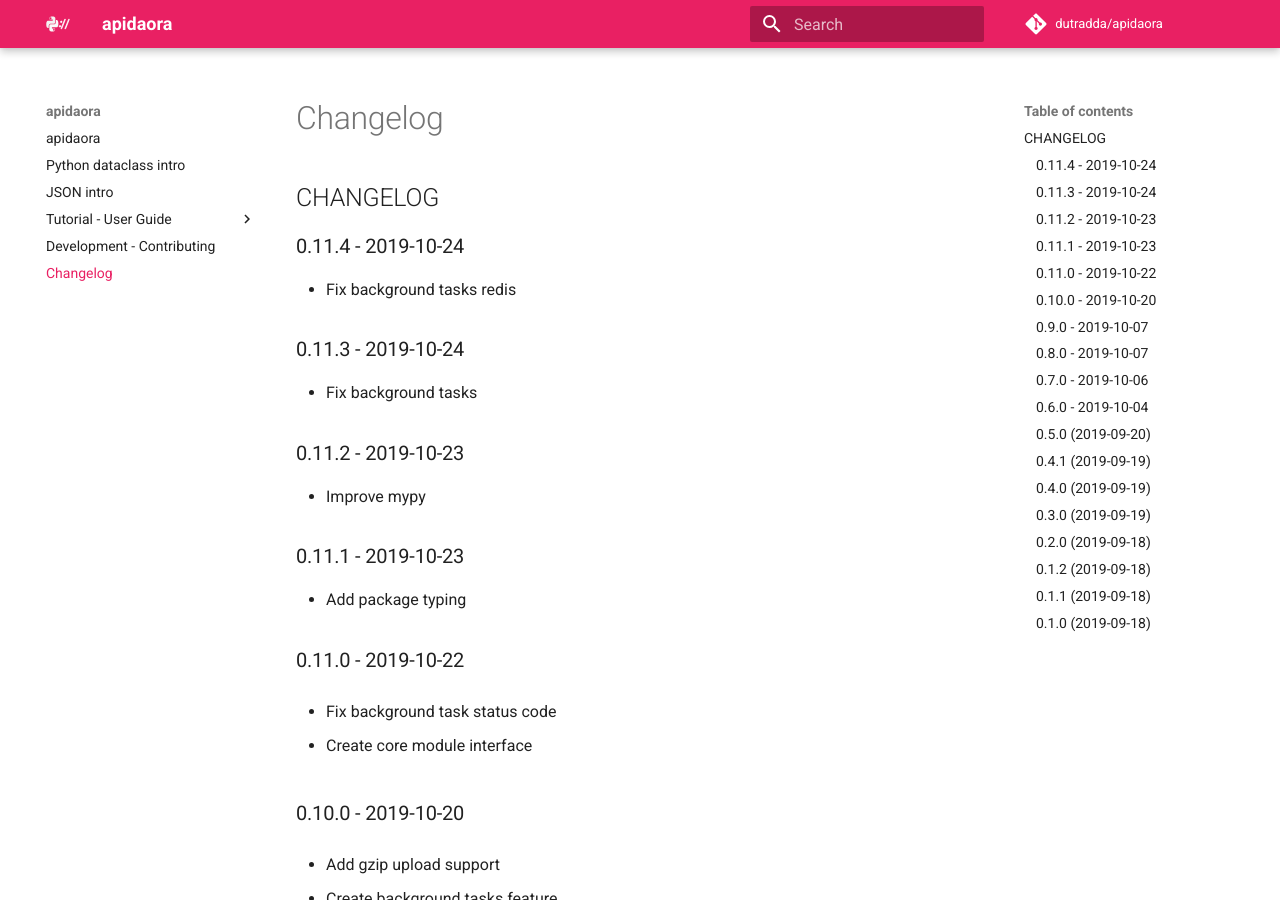
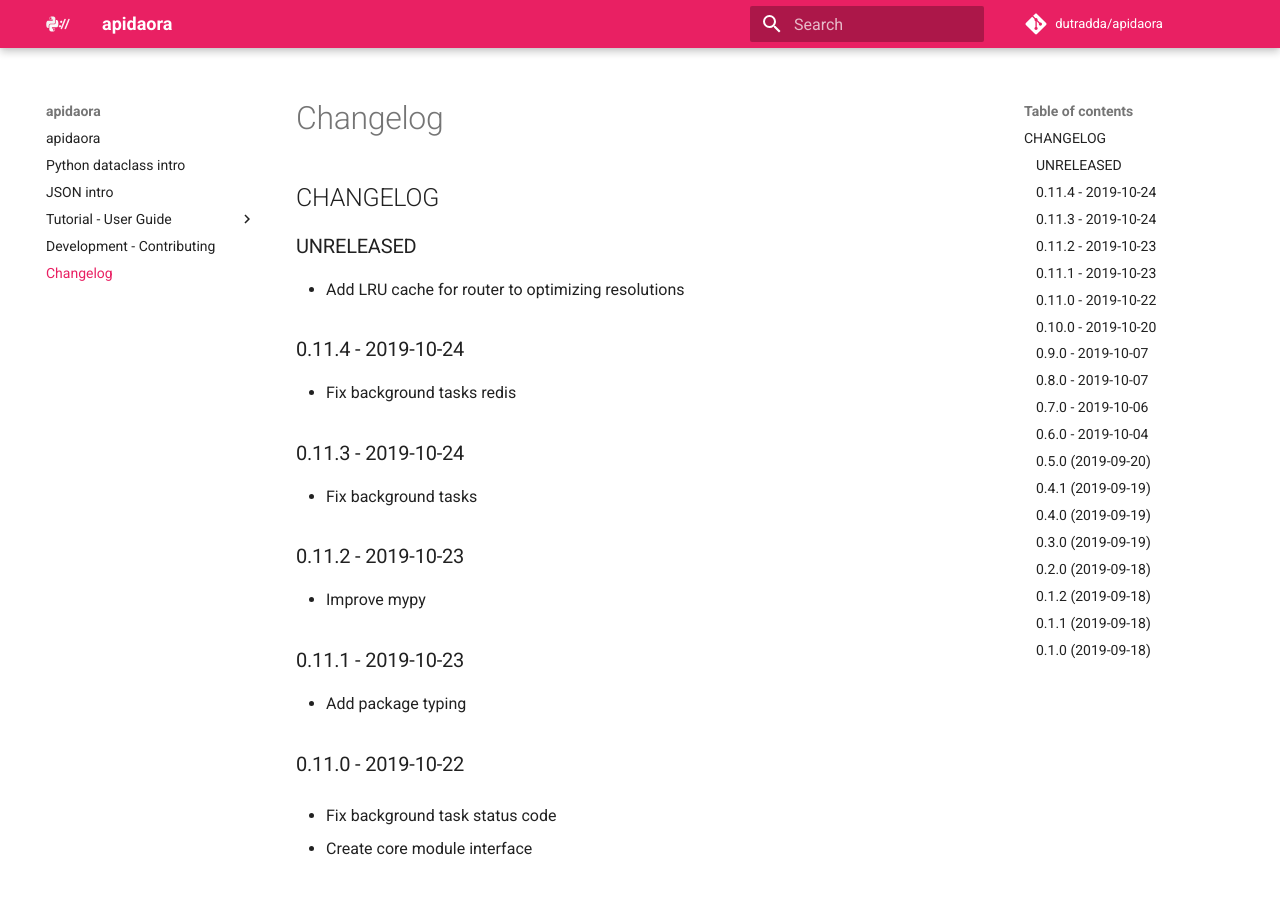
Before and after one commit to dutradda/apidaora, an MkDocs documentation site: the page built from docs/changelog.md, in a window 1280 px wide and 900 px high. Built offline with MkDocs 1.6.1 and Material for MkDocs 9.7.7, drawn with Linux system fonts in a browser that asks for light colours; comment, search, counter and statistics services are not loaded.

Commit message:
Update changelog

```diff
--- a/docs/changelog.md
+++ b/docs/changelog.md
@@ -1,4 +1,8 @@
 ## CHANGELOG
+
+### UNRELEASED
+
+ - Add LRU cache for router to optimizing resolutions
 
 ### 0.11.4 - 2019-10-24
 
```
Also changed, not shown: CHANGELOG.md (+4 -0 lines), 4 other files.
